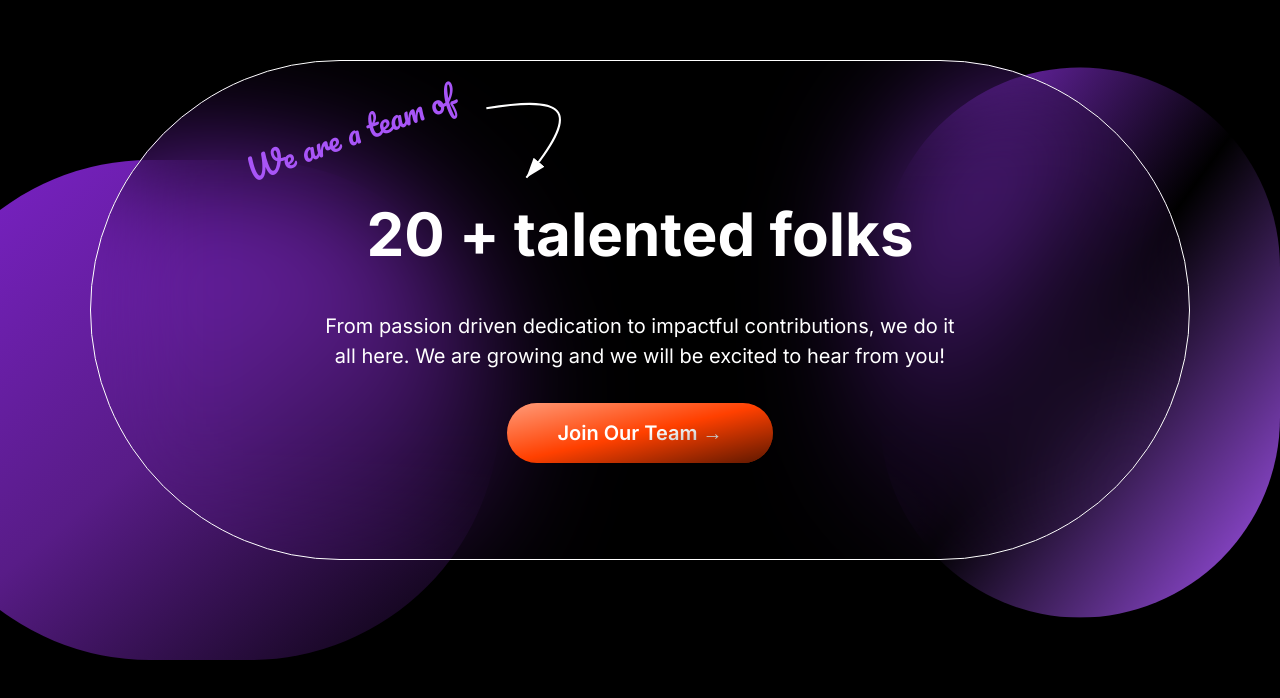
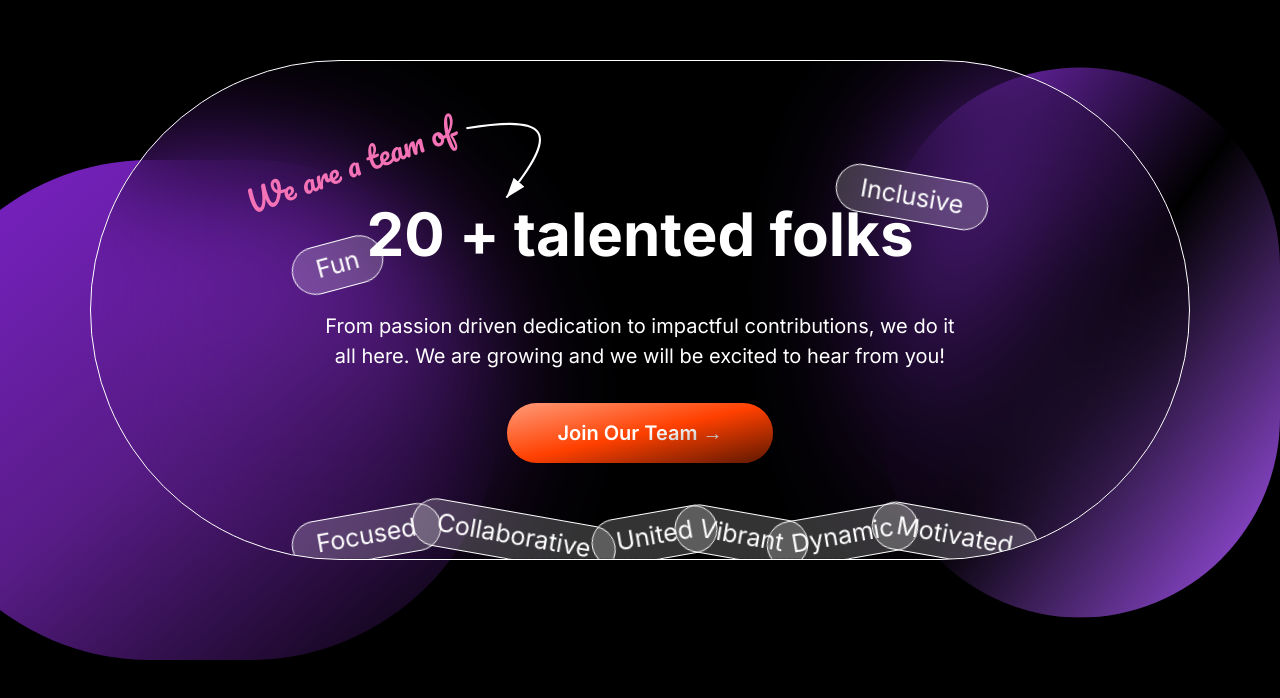
Before and after one commit to AnkitBali/star-clinch, a Next.js app: page / in a window 1280 px wide. Shown: the part 3777-4475 px from the top of the page. Built offline with nearby package versions, Linux system fonts and the light colour scheme.

Commit message:
test3 slow scroll on last component

```diff
--- a/app/ui/components/CustomButton.tsx
+++ b/app/ui/components/CustomButton.tsx
@@ -6,6 +6,7 @@ import { motion } from 'framer-motion';
 
 interface ButtonProps {
   children: React.ReactNode;
+  id?: string;
 }
 
 const MotionButton = motion(Button);
@@ -31,7 +32,7 @@ const CustomButton: React.FC<ButtonProps> = ({ children }) => {
         pointerEvents="none"
         py={"30px"}
       />
-      <Box fontSize={"20px"}  >
+      <Box fontSize={"20px"} >
         {children}
       </Box>
     </MotionButton>
--- a/app/ui/components/EllipseComponent.tsx
+++ b/app/ui/components/EllipseComponent.tsx
@@ -6,6 +6,7 @@ import { motion } from 'framer-motion';
 // import 'tailwindcss/tailwind.css';
 import CustomButton from './CustomButton';
 import '@fontsource/pacifico'; // Import Pacifico font
+import Pill from './Pill';
 
 const MotionBox = motion(Box);
 
@@ -28,9 +29,33 @@ const EllipseComponent: React.FC = () => {
         animate={{ scale: 1 }}
         transition={{ duration: 0.5 }}
       >
+        <Box className='zIndex-10 absolute' style={{ transform: 'rotate(-15deg)', top: '180px', left: '200px' }}>
+        <Pill text='Fun' />
+        </Box>
+        <Box className='absolute' style={{ transform: 'rotate(10deg)', top: '80px', right: '200px' }}>
+        <Pill text='Inclusive' />
+        </Box>
+        <Box className='absolute' style={{ transform: 'rotate(-10deg)', bottom: '0px', left: '200px' }}>
+          <Pill text='Focused' />
+        </Box>
+        <Box className='absolute' style={{ transform: 'rotate(10deg)', bottom: '0px', left: '320px' }}>
+          <Pill text='Collaborative' />
+        </Box>
+        <Box className='absolute' style={{ transform: 'rotate(-10deg)', bottom: '0px', left: '500px' }}>
+          <Pill text='United' />
+        </Box>
+        <Box className='absolute' style={{ transform: 'rotate(10deg)', bottom: '0px', right: '380px' }}>
+          <Pill text='Vibrant' />
+        </Box>
+        <Box className='absolute' style={{ transform: 'rotate(-10deg)', bottom: '0px', right: '270px' }}>
+          <Pill text='Dynamic' />
+        </Box>
+        <Box className='absolute' style={{ transform: 'rotate(10deg)', bottom: '0px', right: '150px' }}>
+          <Pill text='Motivated' />
+        </Box>
         {/* New Text with Pacifico Font */}
         <Text
-          className="absolute text-purple-500"
+          className="absolute text-pink-400"
           style={{
             fontFamily: 'Pacifico',
             fontSize: '30px',
@@ -44,7 +69,7 @@ const EllipseComponent: React.FC = () => {
         {/* Curved Arrow SVG */}
         <svg
   className="absolute"
-  style={{ top: '-20px', left: '400px', transform: 'rotate(60deg)' }}
+  style={{ top: '-0px', left: '380px', transform: 'rotate(60deg)' }}
   width="100"
   height="100"
   viewBox="0 0 100 100"
@@ -71,11 +96,13 @@ const EllipseComponent: React.FC = () => {
     </marker>
   </defs>
 </svg>
-        <Text fontSize={"60px"} className="text-white text-center font-bold mb-2">20 + talented folks</Text>
+        <Text fontSize={"60px"} className="zIndex-[-10] text-white text-center font-bold mb-2">20 + talented folks</Text>
+
+
         <Text width={"60%"} textAlign={"center"} fontSize={"20px"} className="text-white text-center mb-4">
           From passion driven dedication to impactful contributions, we do it all here. We are growing and we will be excited to hear from you!
         </Text>
-        <CustomButton>Join Our Team →</CustomButton>
+        <CustomButton >Join Our Team →</CustomButton>
         <div className="absolute inset-0 w-full h-full border-full border-white" ></div>
       </MotionBox>
     </div>
--- /dev/null
+++ b/app/ui/components/Pill.tsx
@@ -0,0 +1,32 @@
+// components/Pill.tsx
+
+import { Box, BoxProps } from '@chakra-ui/react';
+import React from 'react';
+
+interface PillProps extends BoxProps {
+  text: string;
+}
+
+const Pill: React.FC<PillProps> = ({ text, style, ...rest }) => {
+  return (
+    <Box
+      borderRadius="full"
+      border="1px solid #fff"
+      px={6}
+      py={1}
+      display="inline-block"
+      color="white"
+      fontSize={"25px"}
+      style={{
+        backdropFilter: 'blur(1000px)', // Adjust the blur intensity as needed
+        backgroundColor: 'rgba(255, 255, 255, 0.2)', // Transparent background
+        ...style,
+      }}
+      {...rest}
+    >
+      {text}
+    </Box>
+  );
+};
+
+export default Pill;
```
